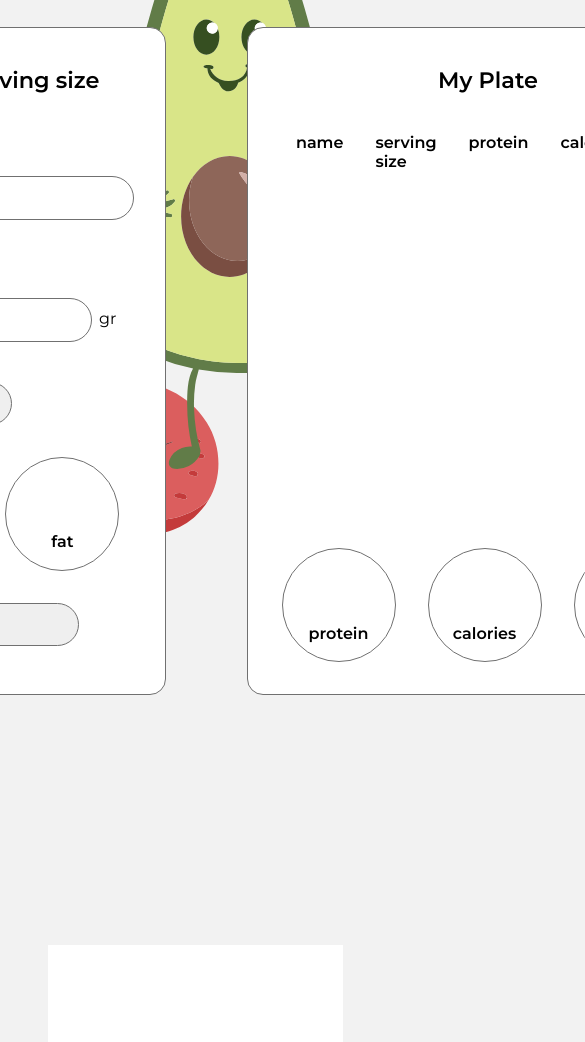
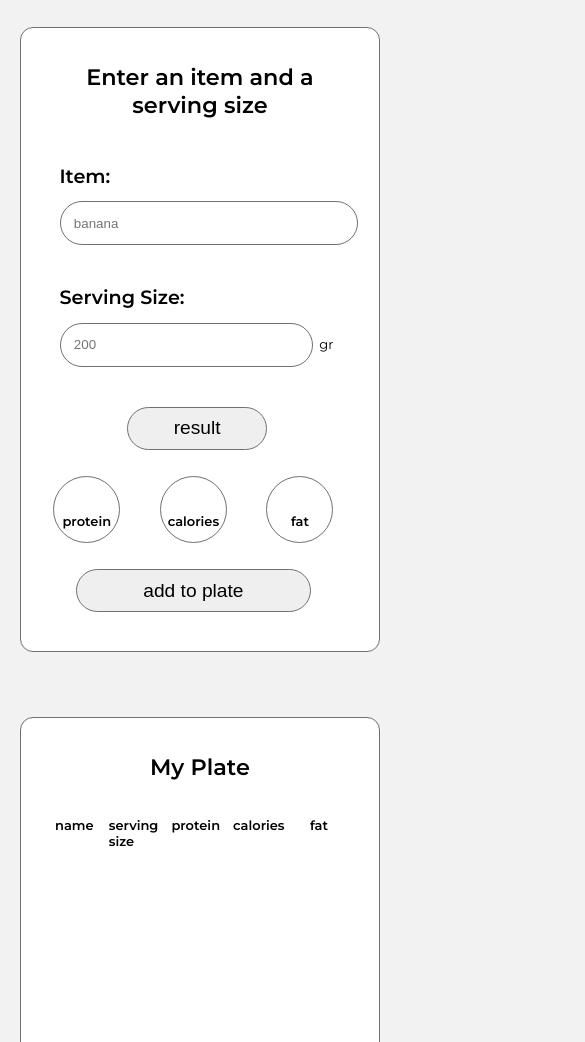
Before and after one commit to Sagi23/perfect-plate, a plain HTML site: page perfect-plate/index.html in a window 390 px wide. Shown: the part 247-1289 px from the top of the page, 585 px wide, since content can reach past the window. Drawn offline with nearby package versions, Linux system fonts and the light colour scheme.

Commit message:
Add v2 fully responsive site

```diff
--- a/perfect-plate/index.html
+++ b/perfect-plate/index.html
@@ -70,6 +70,7 @@
       <div class="about">
         <h2>How it works</h2>
         <p>
+          <b>note: the protein and the fat are calculated in grams.</b> <br />
           First you need to enter an item in the text area provided (item =
           food). <br />
           Second you need to enter the specific weight of the item
@@ -82,7 +83,6 @@
           <br />
           Third in order to calculate the amount of protein, calories and fat in
           the item you need to press the button that says result. <br />
-          <b>note: the protein and the fat are calculated in grams.</b> <br />
           if you want to save the item you just checked you will need to press
           the add to plate button. <br />
           Each plate session will calculate all the attribute of the item you
@@ -100,7 +100,7 @@
     </main>
     <footer>
       <p>
-        Created By Sagi Twig Check Out My
+        Made By Sagi Twig Check Out My
         <a href="https://github.com/Sagi23" target="_blank">Github</a>
       </p>
     </footer>
--- a/perfect-plate/scss/style.scss
+++ b/perfect-plate/scss/style.scss
@@ -33,6 +33,7 @@ header {
   margin: 0 auto;
   gap: 0 5em;
 }
+
 .landing-left {
   width: 80%;
   background-color: $primery-color-2;
@@ -142,7 +143,8 @@ header {
   .total-result-area {
     position: absolute;
     bottom: 0;
-    left: 7%;
+    // left: 7%;
+    margin-left: -0.8em;
     display: grid;
     grid-template-columns: repeat(3, 1fr);
     justify-items: center;
@@ -205,27 +207,72 @@ footer {
   }
 }
 
-// @media (max-width: 1024px) {
-//   .landing {
-//     display: block;
-//     width: 80%;
-//     margin: 0 auto;
-//     font-size: 16px;
-//   }
-//   .landing-left {
-//     .result-area {
-//       .card {
-//         width: 50px;
-//         height: 50px;
-//       }
-//     }
-//   }
-//   .landing-right {
-//     // width: 50%;
-//     margin-top: 5em;
-//     height: 40em;
-//   }
-//   .about {
-//     width: 70%;
-//   }
-// }
+@media (max-width: 1024px) {
+  body {
+    background-image: none;
+  }
+  header {
+    text-align: center;
+  }
+  .landing {
+    display: block;
+    width: 90%;
+    margin: 0 auto;
+    font-size: 13px;
+  }
+  .landing-left {
+    width: 80%;
+    .result-area {
+      margin-left: -1em;
+      .card {
+        width: 5em;
+        height: 5em;
+      }
+    }
+    form {
+      .size {
+        width: 84%;
+      }
+    }
+  }
+  .landing-right {
+    margin-top: 5em;
+    height: 40em;
+    width: 80%;
+    .titles {
+      gap: 0 1em;
+      margin-left: -0.5em;
+    }
+    .total-result-area {
+      width: 85%;
+      .card {
+        width: 5em;
+        height: 5em;
+        .title {
+          margin-top: -1em;
+        }
+      }
+    }
+    .content {
+      display: grid;
+      grid-template-columns: repeat(5, 1fr);
+      justify-items: center;
+      gap: 0 2em;
+      max-height: 22em;
+      overflow: auto;
+    }
+  }
+  .about {
+    width: 80%;
+    font-size: 16px;
+    margin-top: 5em;
+  }
+}
+
+@media (min-width: 2000px) {
+  .landing-right {
+    .total-result-area {
+      width: 85%;
+    }
+  }
+}
```
Also changed, not shown: perfect-plate/scss/style.css, 1 other file.
